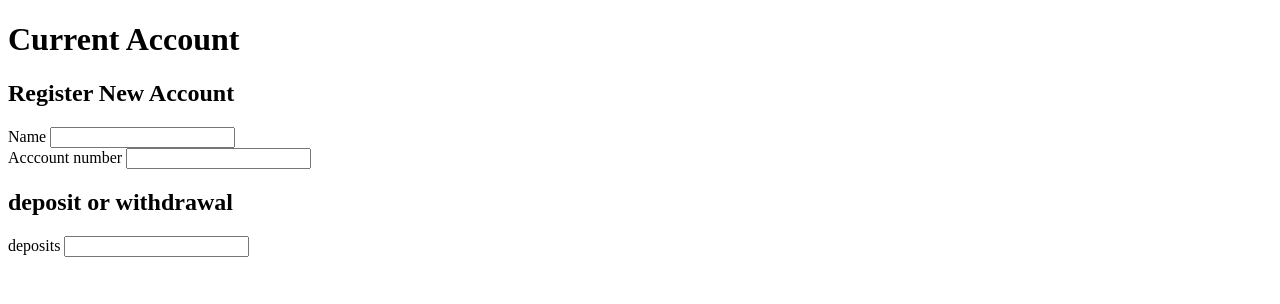
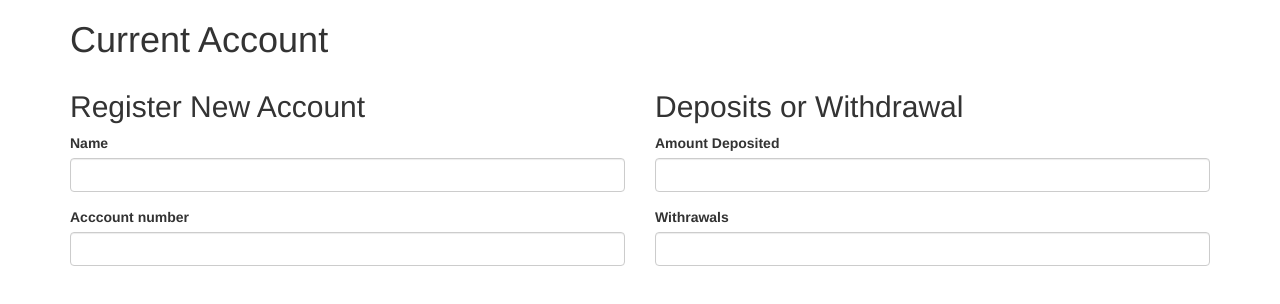
Before and after one commit to Grantone/current-account, a plain HTML site: page index.html in a window 1280 px wide. Drawn offline with Linux system fonts and the light colour scheme.

Commit message:
Add changes done in index.html

```diff
--- a/index.html
+++ b/index.html
@@ -3,8 +3,8 @@
 
 <head>
   <meta charset="utf-8">
-  <link rel="stylesheet" href="css/bootsrap.css" type="text/css">
-  <link rel="stylesheet" href="css/styles.css" type="text/css">
+  <link rel="stylesheet" href="css/bootstrap.css">
+  <link rel="stylesheet" href="css/styles.css">
   <script src="js/scripts.js"></script>
   <script src="js/jquery-3.2.1.min.js"></script>
   <title>CURRENT ACCOUNT</title>
@@ -28,15 +28,23 @@
         </form>
       </div>
       <div class="col-md-6">
-        <h2>deposit or withdrawal</h2>
+        <h2>Deposits or Withdrawal</h2>
         <form id="deposits">
           <div class="form-group">
-            <label for="amount-deposited">deposits</label>
-            <input type="text" classs="form-contol" id="deposited">
+            <label for="amount-deposited">Amount Deposited</label>
+            <input type="text" class="form-control" id="amount-deposited">
           </div>
+          <form id="withdrawals">
+            <div class="form-group">
+              <label for="amount-withdrawn">Withrawals</label>
+              <input type="text" class="form-control" id="amount-withdrawn">
+            </div>
+          </form>
       </div>
     </div>
-    </form>
+
+  </div>
+  </form>
   </div>
 </body>
 
```
